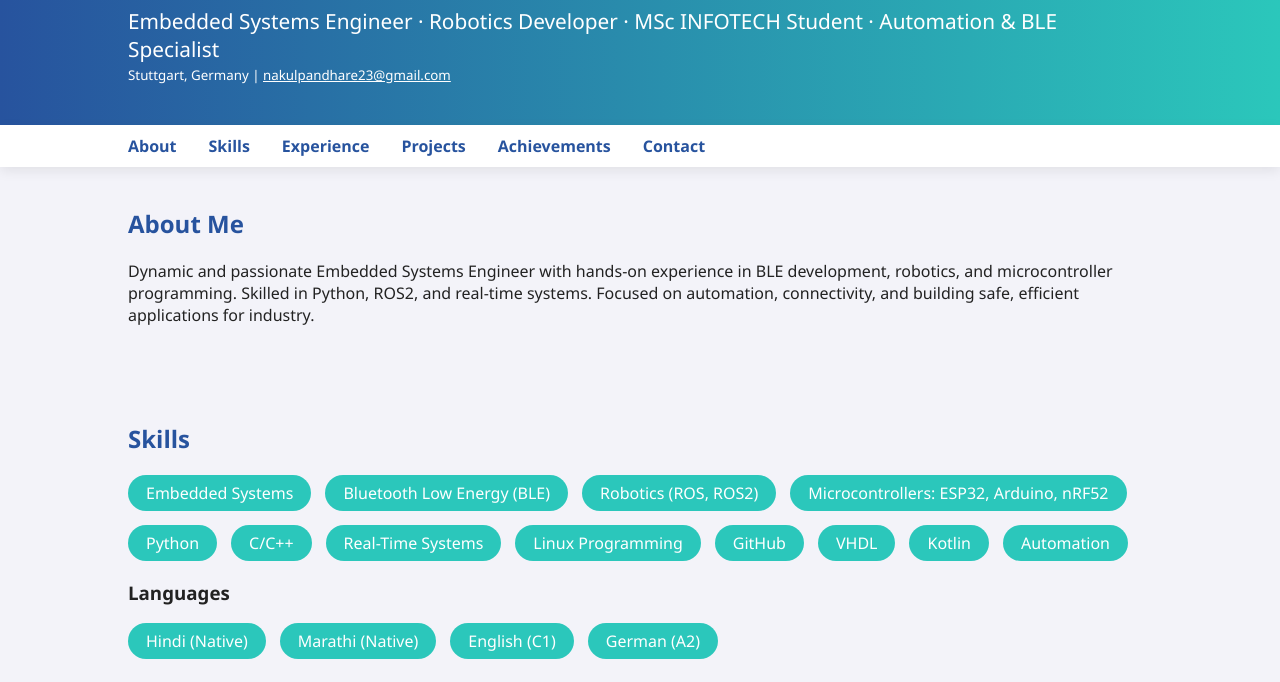
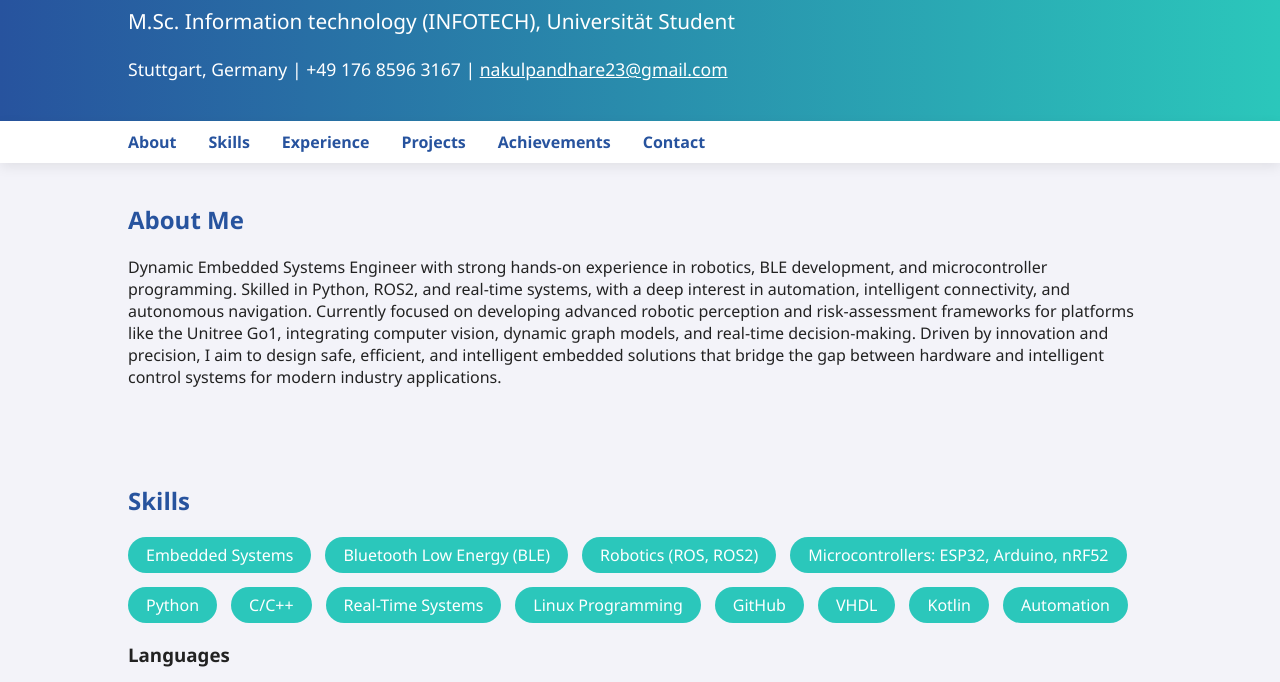
Before and after one commit to nakulpandhare/portfolio-NakulPandhare, a plain HTML site: page Portfolio_NakulPandhare.html in a window 1280 px wide. Shown: the part 104-786 px from the top of the page. Drawn offline with Linux system fonts and the light colour scheme.

Commit message:
portfolio update

```diff
--- a/Portfolio_NakulPandhare.html
+++ b/Portfolio_NakulPandhare.html
@@ -11,6 +11,7 @@
     header { background: linear-gradient(90deg, #27539e, #2bc7bb); color: white; padding: 40px 10%;}
     header h1 { font-size:2.8em; margin:0;}
     header p {font-size:1.3em; margin:10px 0 0 0;}
+    header p1 {font-size:1.1em; margin:10px 0 0 0;}
     nav { background: #fff; box-shadow: 0 4px 12px rgba(0,0,0,0.08); padding: 10px 10%; display:flex; gap:32px;}
     nav a { text-decoration:none; color:#27539e; font-weight:600; transition:color 0.2s;}
     nav a:hover { color: #2bc7bb;}
@@ -35,8 +36,8 @@
 <body>
   <header>
     <h1>Nakul Pandhare</h1>
-    <p>Embedded Systems Engineer · Robotics Developer · MSc INFOTECH Student · Automation & BLE Specialist</p>
-    <small>Stuttgart, Germany | <a href="mailto:nakulpandhare23@gmail.com" style="color:#fff;text-decoration:underline;">nakulpandhare23@gmail.com</a></small>
+    <p> M.Sc. Information technology (INFOTECH), Universität Student </p><br>
+    <p1>Stuttgart, Germany | +49 176 8596 3167 | <a href="mailto:nakulpandhare23@gmail.com" style="color:#fff;text-decoration:underline;">nakulpandhare23@gmail.com</a></p1>
   </header>
   <nav>
     <a href="#about">About</a>
@@ -49,8 +50,7 @@
   <section id="about">
     <h2>About Me</h2>
     <p>
-      Dynamic and passionate Embedded Systems Engineer with hands-on experience in BLE development, robotics, and microcontroller programming.
-      Skilled in Python, ROS2, and real-time systems. Focused on automation, connectivity, and building safe, efficient applications for industry.
+      Dynamic Embedded Systems Engineer with strong hands-on experience in robotics, BLE development, and microcontroller programming. Skilled in Python, ROS2, and real-time systems, with a deep interest in automation, intelligent connectivity, and autonomous navigation. Currently focused on developing advanced robotic perception and risk-assessment frameworks for platforms like the Unitree Go1, integrating computer vision, dynamic graph models, and real-time decision-making. Driven by innovation and precision, I aim to design safe, efficient, and intelligent embedded solutions that bridge the gap between hardware and intelligent control systems for modern industry applications.
     </p>
   </section>
   <section id="skills">
@@ -106,6 +106,10 @@
     <h2>Projects</h2>
     <div class="projects-grid">
       <div class="project-card">
+        <h4>Online Dynamic Risk-Assessment for Robot Dog Navigation Task </h4>
+        <p>Optimized PRM path-planning for autonomous industrial mobile robots using Python for better efficiency.</p>
+      </div>
+      <div class="project-card">
         <h4>Mobile Robot Risk Estimation Framework</h4>
         <p>Optimized PRM path-planning for autonomous industrial mobile robots using Python for better efficiency.</p>
       </div>
```
